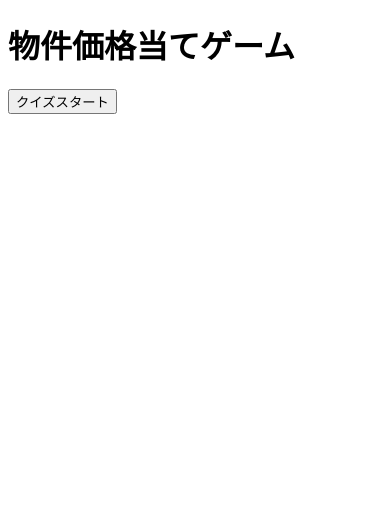
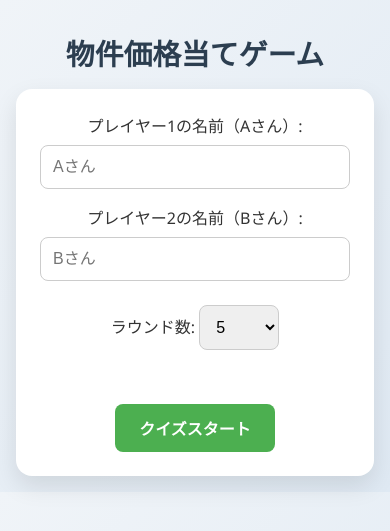
Before and after one commit to takohiiroo/bukken_quiz, a Django app: page / in a window 390 px wide. Shown: the top 531 px of the page. Run offline with Django 5.2, Linux system fonts and the light colour scheme.

Commit message:
デザイン整理、ローディング搭載等々

```diff
--- /dev/null
+++ b/app/quiz/static/css/style.css
@@ -0,0 +1,149 @@
+/* ===== ベーススタイル ===== */
+body {
+    font-family: 'Segoe UI', 'Helvetica Neue', sans-serif;
+    background: linear-gradient(135deg, #f0f4f8, #dfe9f3);
+    color: #333;
+    margin: 0;
+    padding: 0;
+    text-align: center;
+}
+
+h1 {
+    font-size: 2.2rem;
+    margin: 2rem 0 1rem;
+    color: #2c3e50;
+}
+
+h2, h3 {
+    margin: 1rem 0;
+    color: #34495e;
+}
+
+/* ===== コンテナ共通 ===== */
+#start-screen,
+#quiz-area,
+#final-result {
+    background-color: white;
+    border-radius: 16px;
+    max-width: 600px;
+    margin: 2rem auto;
+    padding: 2rem;
+    box-shadow: 0 10px 25px rgba(0,0,0,0.1);
+    transition: all 0.3s ease;
+}
+
+/* ===== 入力・セレクト ===== */
+input[type="text"],
+input[type="number"],
+select {
+    width: 100%;
+    max-width: 400px;
+    padding: 0.75rem;
+    margin: 0.5rem 0 1rem;
+    border: 1px solid #ccc;
+    border-radius: 8px;
+    font-size: 1rem;
+    box-sizing: border-box;
+}
+
+#round-count {
+    max-width: 80px;
+}
+
+/* ===== ボタン ===== */
+button {
+    padding: 0.75rem 1.5rem;
+    background-color: #4caf50;
+    color: white;
+    font-weight: bold;
+    border: none;
+    border-radius: 8px;
+    cursor: pointer;
+    font-size: 1rem;
+    margin-top: 1rem;
+    transition: background-color 0.2s ease;
+}
+
+button:hover {
+    background-color: #388e3c;
+}
+
+/* ===== ローディングオーバーレイ（中央配置） ===== */
+#loading-overlay {
+    position: fixed;
+    top: 0;
+    left: 0;
+    width: 100vw;
+    height: 100vh;
+    background-color: rgba(255, 255, 255, 0.7);
+    z-index: 9999;
+    display: none;
+    align-items: center;
+    justify-content: center;
+}
+
+/* ===== スピナー ===== */
+.loader {
+    border: 6px solid #eee;
+    border-top: 6px solid #4caf50;
+    border-radius: 50%;
+    width: 60px;
+    height: 60px;
+    animation: spin 1s linear infinite;
+}
+
+@keyframes spin {
+    0% { transform: rotate(0deg); }
+    100% { transform: rotate(360deg); }
+}
+
+/* ===== 結果表示 ===== */
+#result {
+    margin-top: 1rem;
+    font-size: 1rem;
+    line-height: 1.6;
+    background-color: #f9f9f9;
+    padding: 1rem;
+    border-radius: 12px;
+    color: #2d3436;
+}
+
+/* ===== 予想入力ブロック ===== */
+#quiz-area div {
+    margin: 1rem 0;
+}
+
+/* ===== 予想入力ブロック ===== */
+#bukken-info {
+    text-align: left;
+}
+
+/* ===== 勝敗表示 ===== */
+#winner {
+    font-size: 1.5rem;
+    font-weight: bold;
+    color: #27ae60;
+    margin-top: 1rem;
+}
+
+/* ===== レスポンシブ対応 ===== */
+@media screen and (max-width: 600px) {
+    body {
+        font-size: 16px;
+    }
+
+    input, select, button {
+        font-size: 1rem;
+    }
+
+    h1 {
+        font-size: 1.8rem;
+    }
+
+    #start-screen,
+    #quiz-area,
+    #final-result {
+        margin: 1rem;
+        padding: 1.5rem;
+    }
+}
--- a/app/quiz/static/js/main.js
+++ b/app/quiz/static/js/main.js
@@ -1,24 +1,58 @@
 let correctAnswer = 0;
 let round = 1;
-let turn = 0; // 0 = A, 1 = B
-let totalTurns = 0;
+let totalRounds = 5;
 let scores = { A: 0, B: 0 };
+let playerNames = { A: 'Aさん', B: 'Bさん' };
+
+function updateNameLabel(player) {
+    const value = document.getElementById(`player-${player.toLowerCase()}-name`).value.trim();
+    document.getElementById(`${player.toLowerCase()}-placeholder`).innerText = value || `${player}さん`;
+}
 
 function startGame() {
+    const nameA = document.getElementById('player-a-name').value.trim();
+    const nameB = document.getElementById('player-b-name').value.trim();
+    playerNames.A = nameA || 'Aさん';
+    playerNames.B = nameB || 'Bさん';
+
+    totalRounds = parseInt(document.getElementById('round-count').value);
+
     document.getElementById('start-screen').style.display = 'none';
-    startTurn();
+    document.getElementById('final-result').style.display = 'none';
+    round = 1;
+    scores = { A: 0, B: 0 };
+    startRound();
 }
 
-function startTurn() {
+function showLoading() {
+    document.getElementById('loading-overlay').style.display = 'flex';
+}
+
+function hideLoading() {
+    document.getElementById('loading-overlay').style.display = 'none';
+}
+
+
+function startRound() {
+    showLoading();
     document.getElementById('result').innerText = '';
-    document.getElementById('answer-input').value = '';
+    document.getElementById('next-round-btn').style.display = 'none';
+    document.getElementById('answer-a').value = '';
+    document.getElementById('answer-b').value = '';
 
-    const player = turn === 0 ? 'A' : 'B';
-    document.getElementById('player-turn').innerText = `${player}さんのターン（ラウンド ${round}）`;
+    document.getElementById('quiz-area').style.display = 'block';
+    document.getElementById('round-info').innerText = `第 ${round} ラウンド`;
+
+    document.getElementById('player-a-label').innerText = `${playerNames.A}の予想`;
+    document.getElementById('player-b-label').innerText = `${playerNames.B}の予想`;
+
+    // 読み込みインジケーター表示
+    document.getElementById('bukken-info').innerHTML = '';
 
     fetch('/quiz/api/get_bukken/')
         .then(response => response.json())
         .then(data => {
+            hideLoading();
             correctAnswer = data.answer;
 
             const info = `
@@ -31,37 +65,46 @@ function startTurn() {
                 面積: ${data.data_room.size}
             `;
             document.getElementById('bukken-info').innerHTML = info;
-            document.getElementById('quiz-area').style.display = 'block';
+        })
+        .catch(err => {
+            hideLoading();
+            alert("エラーが発生しました。")
         });
 }
 
-function submitAnswer() {
-    const input = document.getElementById('answer-input').value;
-    const userAnswer = parseInt(input);
-    if (isNaN(userAnswer)) {
-        alert("数字を入力してください！");
+function submitBothAnswers() {
+    const inputA = parseInt(document.getElementById('answer-a').value);
+    const inputB = parseInt(document.getElementById('answer-b').value);
+
+    if (isNaN(inputA) || isNaN(inputB)) {
+        alert("両方のプレイヤーが金額を入力してください！");
         return;
     }
 
-    const diff = Math.abs(userAnswer - correctAnswer);
-    const player = turn === 0 ? 'A' : 'B';
-    const points = round * diff;
+    const diffA = Math.abs(inputA - correctAnswer);
+    const diffB = Math.abs(inputB - correctAnswer);
 
-    scores[player] += points;
-    document.getElementById('result').innerText =
-        `正解は ${correctAnswer} 円！${player}さんの差は ${diff} 円 → ${points}ダメージ！`;
+    const pointsA = round * diffA;
+    const pointsB = round * diffB;
 
-    totalTurns += 1;
+    scores.A += pointsA;
+    scores.B += pointsB;
 
-    if (turn === 1) {
-        round += 1;
-    }
+    document.getElementById('result').innerHTML = `
+        正解は ${correctAnswer} 円！<br>
+        ${playerNames.A} の差: ${diffA} 円 → ${pointsA} ダメージ<br>
+        ${playerNames.B} の差: ${diffB} 円 → ${pointsB} ダメージ
+    `;
 
-    if (totalTurns >= 10) {
+    document.getElementById('next-round-btn').style.display = 'inline-block';
+}
+
+function proceedToNextRound() {
+    round++;
+    if (round > totalRounds) {
         endGame();
     } else {
-        turn = (turn + 1) % 2;
-        setTimeout(startTurn, 2500); // 次のターンへ（ちょっと待ってから切り替え）
+        startRound();
     }
 }
 
@@ -69,17 +112,22 @@ function endGame() {
     document.getElementById('quiz-area').style.display = 'none';
     document.getElementById('final-result').style.display = 'block';
 
-    document.getElementById('score-a').innerText = `Aさんの合計ポイント: ${scores.A}`;
-    document.getElementById('score-b').innerText = `Bさんの合計ポイント: ${scores.B}`;
+    document.getElementById('score-a').innerText = `${playerNames.A}の合計ポイント: ${scores.A}`;
+    document.getElementById('score-b').innerText = `${playerNames.B}の合計ポイント: ${scores.B}`;
 
     let winnerText;
     if (scores.A < scores.B) {
-        winnerText = "🎉 Aさんの勝ち！";
+        winnerText = `🎉 ${playerNames.A} の勝ち！`;
     } else if (scores.B < scores.A) {
-        winnerText = "🎉 Bさんの勝ち！";
+        winnerText = `🎉 ${playerNames.B} の勝ち！`;
     } else {
         winnerText = "🤝 引き分け！";
     }
 
     document.getElementById('winner').innerText = winnerText;
 }
+
+function retryGame() {
+    document.getElementById('start-screen').style.display = 'block';
+    document.getElementById('final-result').style.display = 'none';
+}
--- a/app/quiz/templates/index.html
+++ b/app/quiz/templates/index.html
@@ -4,20 +4,55 @@
 <head>
     <meta charset="UTF-8">
     <title>物件価格当てゲーム</title>
+    <link rel="stylesheet" href="{% static 'css/style.css' %}">
     <script src="{% static 'js/main.js' %}" defer></script>
 </head>
 <body>
+    <div id="loading-overlay">
+        <div class="loader"></div>
+    </div>
+
     <h1>物件価格当てゲーム</h1>
+
     <div id="start-screen">
+        <label>プレイヤー1の名前（<span id="a-placeholder">Aさん</span>）:
+            <input type="text" id="player-a-name" placeholder="Aさん" oninput="updateNameLabel('A')">
+        </label><br>
+
+        <label>プレイヤー2の名前（<span id="b-placeholder">Bさん</span>）:
+            <input type="text" id="player-b-name" placeholder="Bさん" oninput="updateNameLabel('B')">
+        </label><br>
+
+        <label>ラウンド数:
+            <select id="round-count">
+                <option value="3">3</option>
+                <option value="5" selected>5</option>
+                <option value="7">7</option>
+                <option value="10">10</option>
+            </select>
+        </label><br><br>
+
         <button onclick="startGame()">クイズスタート</button>
     </div>
 
     <div id="quiz-area" style="display: none;">
-        <h2 id="player-turn"></h2>
+        <h2 id="round-info"></h2>
         <p id="bukken-info"></p>
-        <input type="number" id="answer-input" placeholder="予想金額（円）">
-        <button onclick="submitAnswer()">決定</button>
+
+        <div>
+            <h3 id="player-a-label"></h3>
+            <input type="number" id="answer-a" placeholder="予想金額（円）">
+        </div>
+
+        <div>
+            <h3 id="player-b-label"></h3>
+            <input type="number" id="answer-b" placeholder="予想金額（円）">
+        </div>
+
+        <button onclick="submitBothAnswers()">決定</button>
         <p id="result"></p>
+
+        <button id="next-round-btn" style="display: none;" onclick="proceedToNextRound()">次のラウンドへ</button>
     </div>
 
     <div id="final-result" style="display: none;">
@@ -25,6 +60,7 @@
         <p id="score-a"></p>
         <p id="score-b"></p>
         <h3 id="winner"></h3>
+        <button onclick="retryGame()">もう一度プレイする</button>
     </div>
 </body>
 </html>
```
Also changed, not shown: 5 other files.
